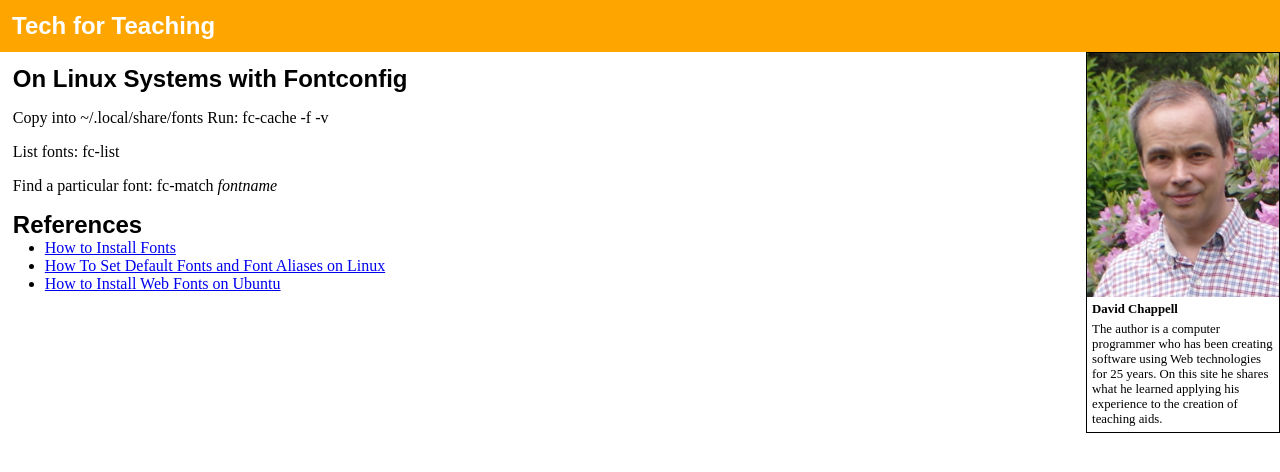
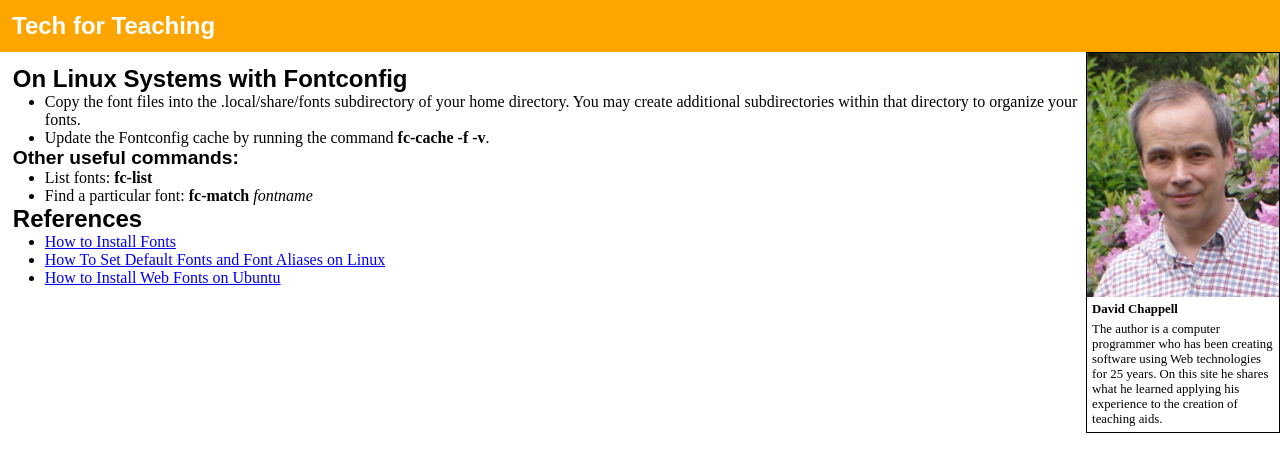
Before and after one commit to david672orford/tech-for-teaching, a Jekyll site: the page built from typefaces/installing/index.md, in a window 1280 px wide. Shown: the top 472 px of the page. Built offline with Jekyll 4.4.1, drawn with Linux system fonts in a browser that asks for light colours; our own code applies the rules of GitHub Pages for plain Markdown files.

Commit message:
polished discussion of installing fonts in Fontconfig

```diff
--- a/typefaces/installing/index.md
+++ b/typefaces/installing/index.md
@@ -1,14 +1,13 @@
 # On Linux Systems with Fontconfig
 
-Copy into ~/.local/share/fonts
-Run:
- fc-cache -f -v
+* Copy the font files into  the .local/share/fonts subdirectory
+  of your home directory. You may create additional subdirectories
+  within that directory to organize your fonts.
+* Update the Fontconfig cache by running the command <b>fc-cache -f -v</b>.
 
-List fonts:
- fc-list
-
-Find a particular font:
- fc-match *fontname*
+## Other useful commands:
+* List fonts: <b>fc-list</b>
+* Find a particular font: <b>fc-match</b> *fontname*
 
 # References
 * [How to Install Fonts](https://www.google.com/get/noto/help/install/)
```
Also changed, not shown: typefaces/standard/index.md (+14 -2 lines).
